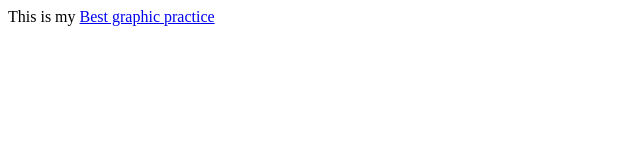
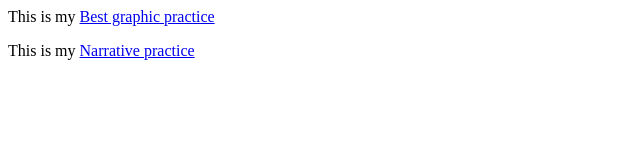
Before and after one commit to Humera97/Humera97.github.io, a plain HTML site: page index.html in a window 1280 px wide. Shown: the whole page, without its empty margins (0-640 px from the left). Drawn offline with Linux system fonts and the light colour scheme.

Commit message:
push here

```diff
--- a/index.html
+++ b/index.html
@@ -1 +1,2 @@
 <p> This is my <a href = 'bestgraphic'>Best graphic practice</a> </p>
+<p> This is my <a href = 'narrative'>Narrative practice</a> </p>
```
